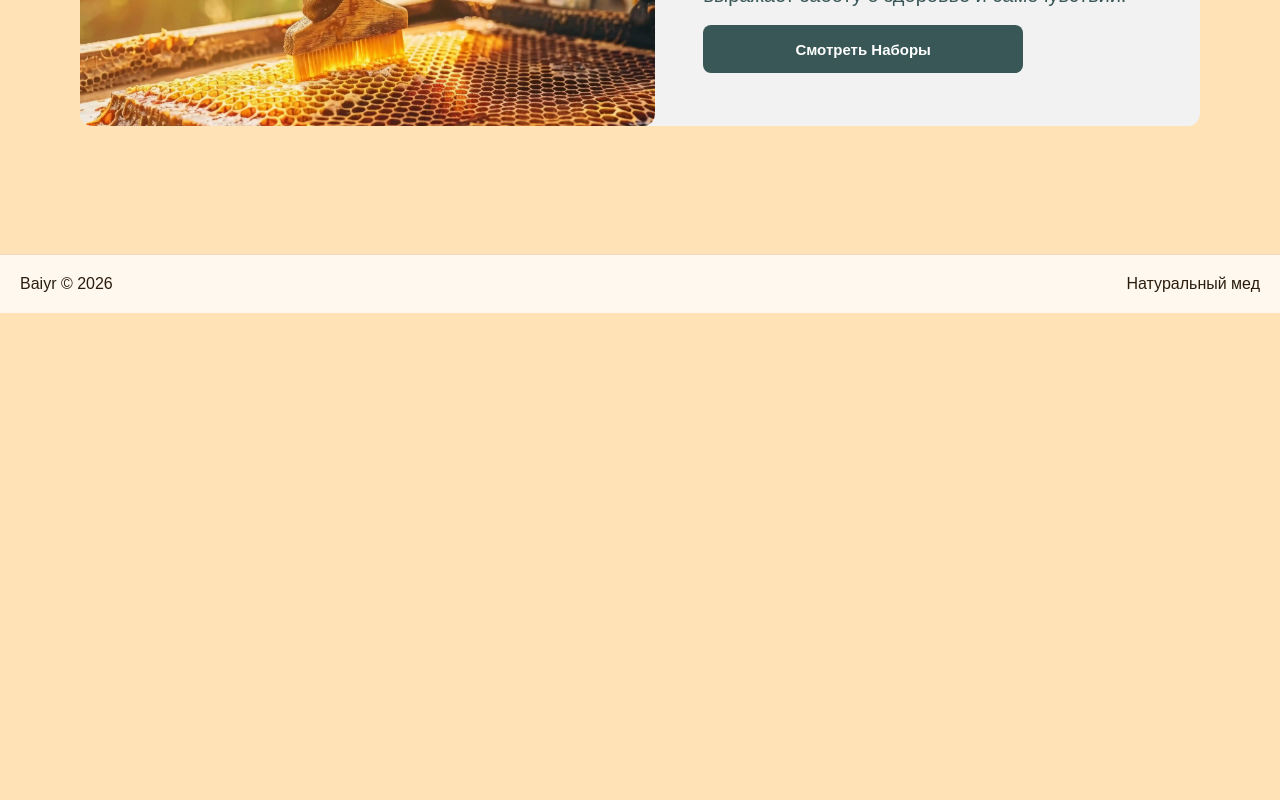
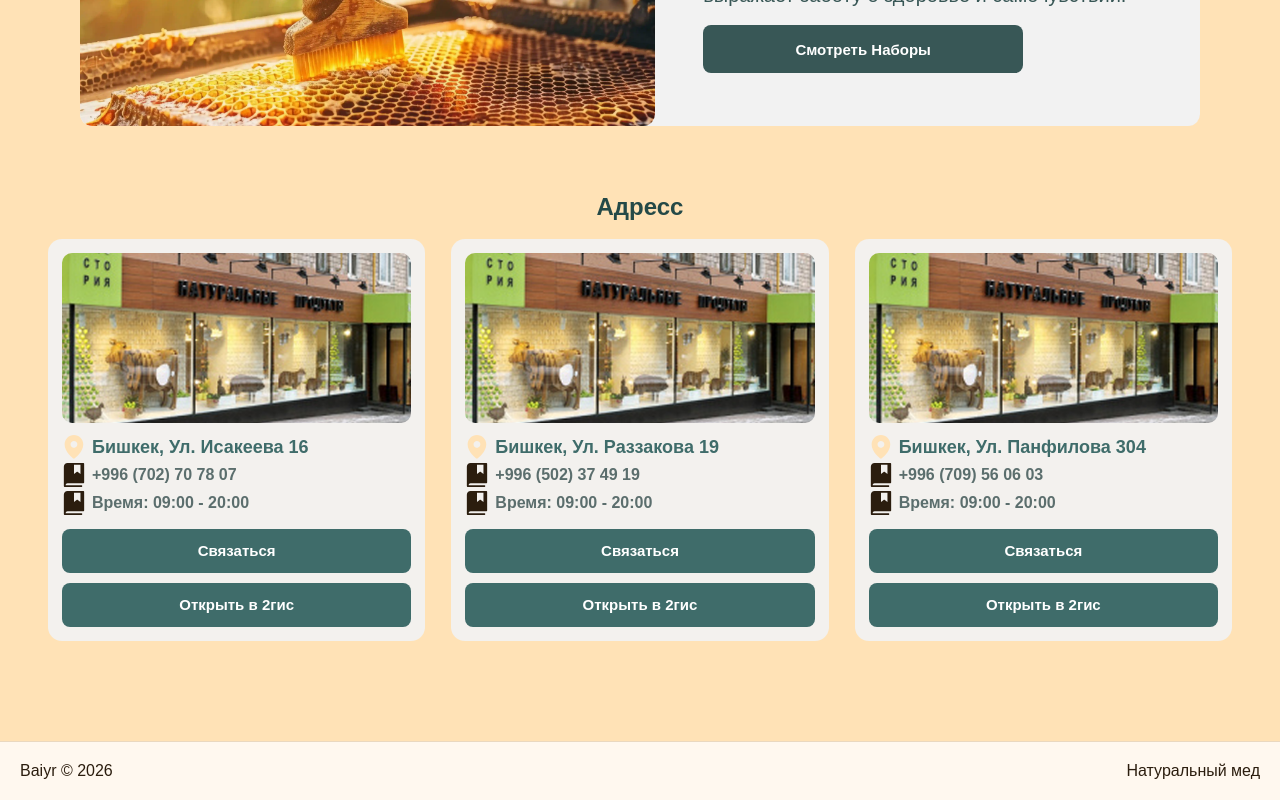
Before and after one commit to ElamanZ/baiyr, a Next.js app: page /about-us in a window 1280 px wide. Shown: the part 2420-3220 px from the top of the page. Before the commit the page ends 2733 px from the top, so only its background shows below. Built offline with nearby package versions, Linux system fonts and the light colour scheme.

Commit message:
feat: AddressesSection

```diff
--- a/src/app/about-us/page.tsx
+++ b/src/app/about-us/page.tsx
@@ -4,6 +4,7 @@ import AboutHero from "@/components/about/AboutHero/AboutHero";
 import QualitySection from "@/components/about/QualitySection/QualitySection";
 import WholesaleSection from "@/components/about/WholesaleSection/WholesaleSection";
 import WhyChooseSection from "@/components/about/WhyChooseSection/WhyChooseSection";
+import AddressesSection from "@/components/about/AddressesSection/AddressesSection";
 
 export default function AboutPage() {
   return (
@@ -14,6 +15,7 @@ export default function AboutPage() {
         <WhyChooseSection />
         <QualitySection />
         <ProductsSection />
+        <AddressesSection />
       </div>
     </div>
   );
--- /dev/null
+++ b/src/components/about/AddressesSection/AddressesSection.module.css
@@ -0,0 +1,148 @@
+.section {
+  display: flex;
+  flex-direction: column;
+  gap: 18px;
+}
+
+.title {
+  color: #244947;
+  text-align: center;
+  font-size: 24px;
+  line-height: 1.1;
+  font-weight: 800;
+}
+
+.grid {
+  display: grid;
+  grid-template-columns: repeat(3, minmax(0, 1fr));
+  gap: 26px;
+}
+
+.card {
+  border-radius: 14px;
+  background: #f3f1ee;
+  padding: 14px;
+  display: flex;
+  flex-direction: column;
+}
+
+.imageWrap {
+  position: relative;
+  width: 100%;
+  min-height: 170px;
+  border-radius: 10px;
+  overflow: hidden;
+  margin-bottom: 12px;
+}
+
+.image {
+  object-fit: cover;
+}
+
+.info {
+  display: flex;
+  flex-direction: column;
+  gap: 4px;
+  margin-bottom: 14px;
+}
+
+.row {
+  display: flex;
+  align-items: center;
+  gap: 6px;
+}
+
+.icon {
+  flex-shrink: 0;
+  display: flex;
+  align-items: center;
+  justify-content: center;
+}
+
+.primaryText {
+  color: #3F6C6A;
+  font-size: 18px;
+  line-height: 1.25;
+  font-weight: 700;
+}
+
+.secondaryText {
+  color: #5b6e6d;
+  font-size: 16px;
+  line-height: 1.25;
+  font-weight: 700;
+}
+
+.actions {
+  display: flex;
+  flex-direction: column;
+  gap: 10px;
+  margin-top: auto;
+}
+
+.button,
+.buttonSecondary {
+  width: 100%;
+  height: 44px;
+  border: none;
+  border-radius: 8px;
+  background: #3F6C6A;
+  color: #ffffff;
+  font-size: 15px;
+  font-weight: 700;
+  cursor: pointer;
+}
+
+.buttonSecondary {
+  background: #3F6C6A;
+}
+
+@media (max-width: 1200px) {
+  .grid {
+    gap: 18px;
+  }
+
+  .primaryText {
+    font-size: 17px;
+  }
+
+  .secondaryText {
+    font-size: 15px;
+  }
+}
+
+@media (max-width: 900px) {
+  .grid {
+    grid-template-columns: 1fr 1fr;
+  }
+}
+
+@media (max-width: 768px) {
+  .title {
+    font-size: 22px;
+  }
+
+  .card {
+    padding: 12px;
+  }
+
+  .imageWrap {
+    min-height: 160px;
+  }
+
+  .button,
+  .buttonSecondary {
+    height: 42px;
+    font-size: 14px;
+  }
+}
+
+@media (max-width: 560px) {
+  .grid {
+    grid-template-columns: 1fr;
+  }
+
+  .imageWrap {
+    min-height: 180px;
+  }
+}
--- /dev/null
+++ b/src/components/about/AddressesSection/AddressesSection.tsx
@@ -0,0 +1,79 @@
+import Image from "next/image";
+import styles from "./AddressesSection.module.css";
+import shopImage from "@/assets/images/Shop.png";
+import LocationIcon from "@/components/icons/LocationIcon";
+import PhoneIcon from "@/components/icons/PhoneIcon";
+import ClockIcon from "@/components/icons/ClockIcon";
+
+const addresses = [
+  {
+    id: 1,
+    address: "Бишкек, Ул. Исакеева 16",
+    phone: "+996 (702) 70 78 07",
+    time: "09:00 - 20:00",
+  },
+  {
+    id: 2,
+    address: "Бишкек, Ул. Раззакова 19",
+    phone: "+996 (502) 37 49 19",
+    time: "09:00 - 20:00",
+  },
+  {
+    id: 3,
+    address: "Бишкек, Ул. Панфилова 304",
+    phone: "+996 (709) 56 06 03",
+    time: "09:00 - 20:00",
+  },
+];
+
+export default function AddressesSection() {
+  return (
+    <section className={styles.section}>
+      <h2 className={styles.title}>Адресс</h2>
+
+      <div className={styles.grid}>
+        {addresses.map((item) => (
+          <article key={item.id} className={styles.card}>
+            <div className={styles.imageWrap}>
+              <Image
+                src={shopImage}
+                alt={item.address}
+                fill
+                sizes="(max-width: 768px) 100vw, 33vw"
+                className={styles.image}
+              />
+            </div>
+
+            <div className={styles.info}>
+              <div className={styles.row}>
+                <span className={styles.icon}>
+                  <LocationIcon />
+                </span>
+                <span className={styles.primaryText}>{item.address}</span>
+              </div>
+
+              <div className={styles.row}>
+                <span className={styles.icon}>
+                  <PhoneIcon />
+                </span>
+                <span className={styles.secondaryText}>{item.phone}</span>
+              </div>
+
+              <div className={styles.row}>
+                <span className={styles.icon}>
+                  <ClockIcon />
+                </span>
+                <span className={styles.secondaryText}>Время: {item.time}</span>
+              </div>
+            </div>
+
+            <div className={styles.actions}>
+              <button className={styles.button}>Связаться</button>
+              <button className={styles.buttonSecondary}>Открыть в 2гис</button>
+            </div>
+          </article>
+        ))}
+      </div>
+    </section>
+  );
+}
--- a/src/components/about/ProductsSection/ProductsSection.tsx
+++ b/src/components/about/ProductsSection/ProductsSection.tsx
@@ -56,7 +56,7 @@ export default function ProductsSection() {
         </div>
 
         <div className={styles.giftContent}>
-          <h2>Подарок С Заботой</h2>
+          <h2>Подарок с заботой</h2>
           <p>
             Натуральный и полезный подарок, который выражает заботу о здоровье и
             самочувствии.
--- a/src/components/about/WhyChooseSection/WhyChooseSection.tsx
+++ b/src/components/about/WhyChooseSection/WhyChooseSection.tsx
@@ -19,7 +19,7 @@ const locationCards = [
 export default function WhyChooseSection() {
   return (
     <section className={styles.section}>
-      <h2 className={styles.title}>Почему Выбирают Нас?</h2>
+      <h2 className={styles.title}>Почему выбирают нас?</h2>
 
       <div className={styles.topGrid}>
         {topCards.map((text) => (
--- /dev/null
+++ b/src/components/icons/ClockIcon.tsx
@@ -0,0 +1,21 @@
+type Props = {
+  size?: number;
+};
+const ClockIcon = ({ size = 24 }: Props) => {
+  return (
+    <svg
+      width={size}
+      height={size}
+      viewBox="0 0 33 39"
+      fill="none"
+      xmlns="http://www.w3.org/2000/svg"
+    >
+      <path
+        d="M31.5 0H6C4.4087 0 2.88258 0.632141 1.75736 1.75736C0.632141 2.88258 0 4.4087 0 6V37.5C0 37.8978 0.158036 38.2794 0.43934 38.5607C0.720645 38.842 1.10218 39 1.5 39H28.5C28.8978 39 29.2794 38.842 29.5607 38.5607C29.842 38.2794 30 37.8978 30 37.5C30 37.1022 29.842 36.7206 29.5607 36.4393C29.2794 36.158 28.8978 36 28.5 36H3C3 35.2043 3.31607 34.4413 3.87868 33.8787C4.44129 33.3161 5.20435 33 6 33H31.5C31.8978 33 32.2794 32.842 32.5607 32.5607C32.842 32.2794 33 31.8978 33 31.5V1.5C33 1.10218 32.842 0.720644 32.5607 0.43934C32.2794 0.158035 31.8978 0 31.5 0ZM27 18L22.1981 14.4C22.0683 14.3026 21.9104 14.25 21.7481 14.25C21.5858 14.25 21.4279 14.3026 21.2981 14.4L16.5 18V3H27V18Z"
+        fill="currentColor"
+      />
+    </svg>
+  );
+};
+
+export default ClockIcon;
--- /dev/null
+++ b/src/components/icons/PhoneIcon.tsx
@@ -0,0 +1,21 @@
+type Props = {
+  size?: number;
+};
+const PhoneIcon = ({ size = 24 }: Props) => {
+  return (
+    <svg
+      width={size}
+      height={size}
+      viewBox="0 0 33 39"
+      fill="none"
+      xmlns="http://www.w3.org/2000/svg"
+    >
+      <path
+        d="M31.5 0H6C4.4087 0 2.88258 0.632141 1.75736 1.75736C0.632141 2.88258 0 4.4087 0 6V37.5C0 37.8978 0.158036 38.2794 0.43934 38.5607C0.720645 38.842 1.10218 39 1.5 39H28.5C28.8978 39 29.2794 38.842 29.5607 38.5607C29.842 38.2794 30 37.8978 30 37.5C30 37.1022 29.842 36.7206 29.5607 36.4393C29.2794 36.158 28.8978 36 28.5 36H3C3 35.2043 3.31607 34.4413 3.87868 33.8787C4.44129 33.3161 5.20435 33 6 33H31.5C31.8978 33 32.2794 32.842 32.5607 32.5607C32.842 32.2794 33 31.8978 33 31.5V1.5C33 1.10218 32.842 0.720644 32.5607 0.43934C32.2794 0.158035 31.8978 0 31.5 0ZM27 18L22.1981 14.4C22.0683 14.3026 21.9104 14.25 21.7481 14.25C21.5858 14.25 21.4279 14.3026 21.2981 14.4L16.5 18V3H27V18Z"
+        fill="currentColor"
+      />
+    </svg>
+  );
+};
+
+export default PhoneIcon;
```
Also changed, not shown: src/assets/images/Shop.png (added).
